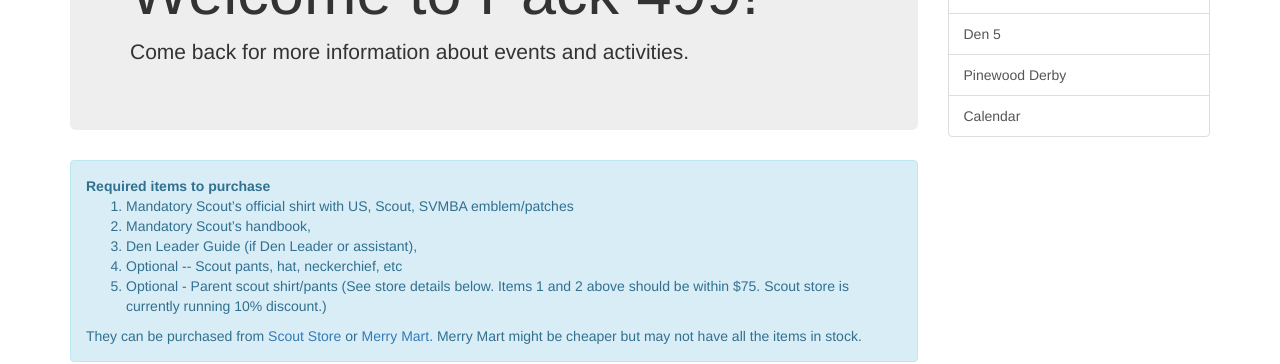
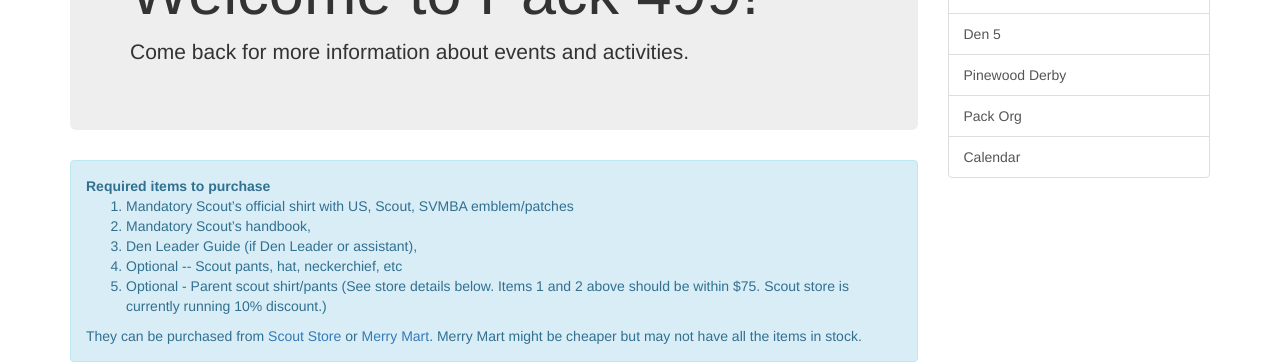
Before and after one commit to scout499/scout499.github.io, a Jekyll site: the page built from index.html, in a window 1280 px wide and 930 px high. Shown: the part 180-544 px from the top of the window. Built offline with Jekyll 4.4.1, drawn with Linux system fonts in a browser that asks for light colours; nearby versions of some CDN libraries; Markdown is read by kramdown in place of the engine named in the settings.

Commit message:
Add org chart

```diff
--- a/_data/menu.yml
+++ b/_data/menu.yml
@@ -8,5 +8,7 @@
   title: "Den 5"
 - path: /pinewood/
   title: "Pinewood Derby"
+- path: /org
+  title: "Pack Org"
 - path: /calendar/
   title: "Calendar"
--- /dev/null
+++ b/org/index.html
@@ -0,0 +1,6 @@
+---
+title: "Org Chart"
+layout: default
+---
+
+<img src="https://cloud.githubusercontent.com/assets/14865256/12285415/c8361726-b96e-11e5-8e49-62cc1d534ca7.JPG" />
```
